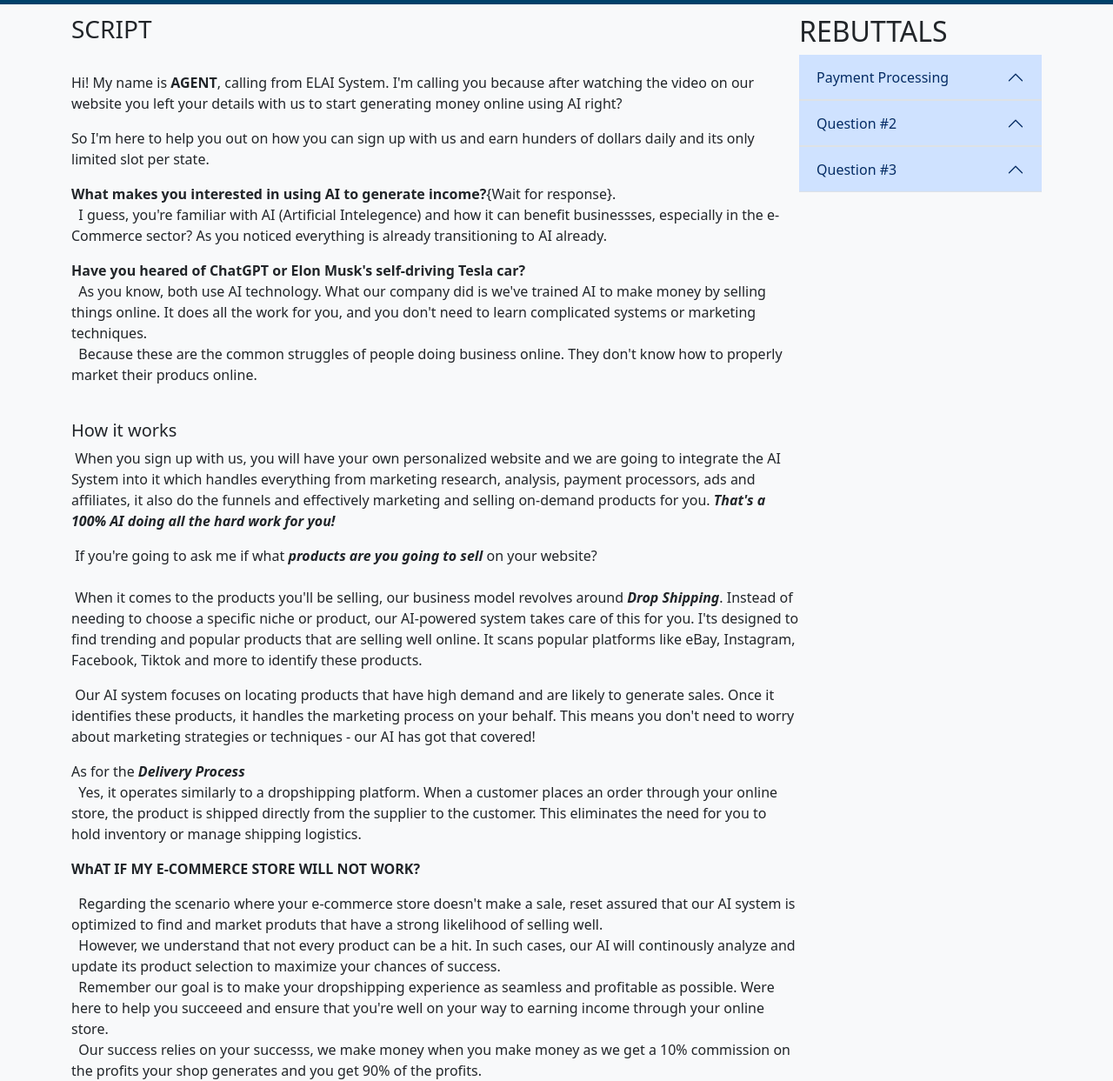
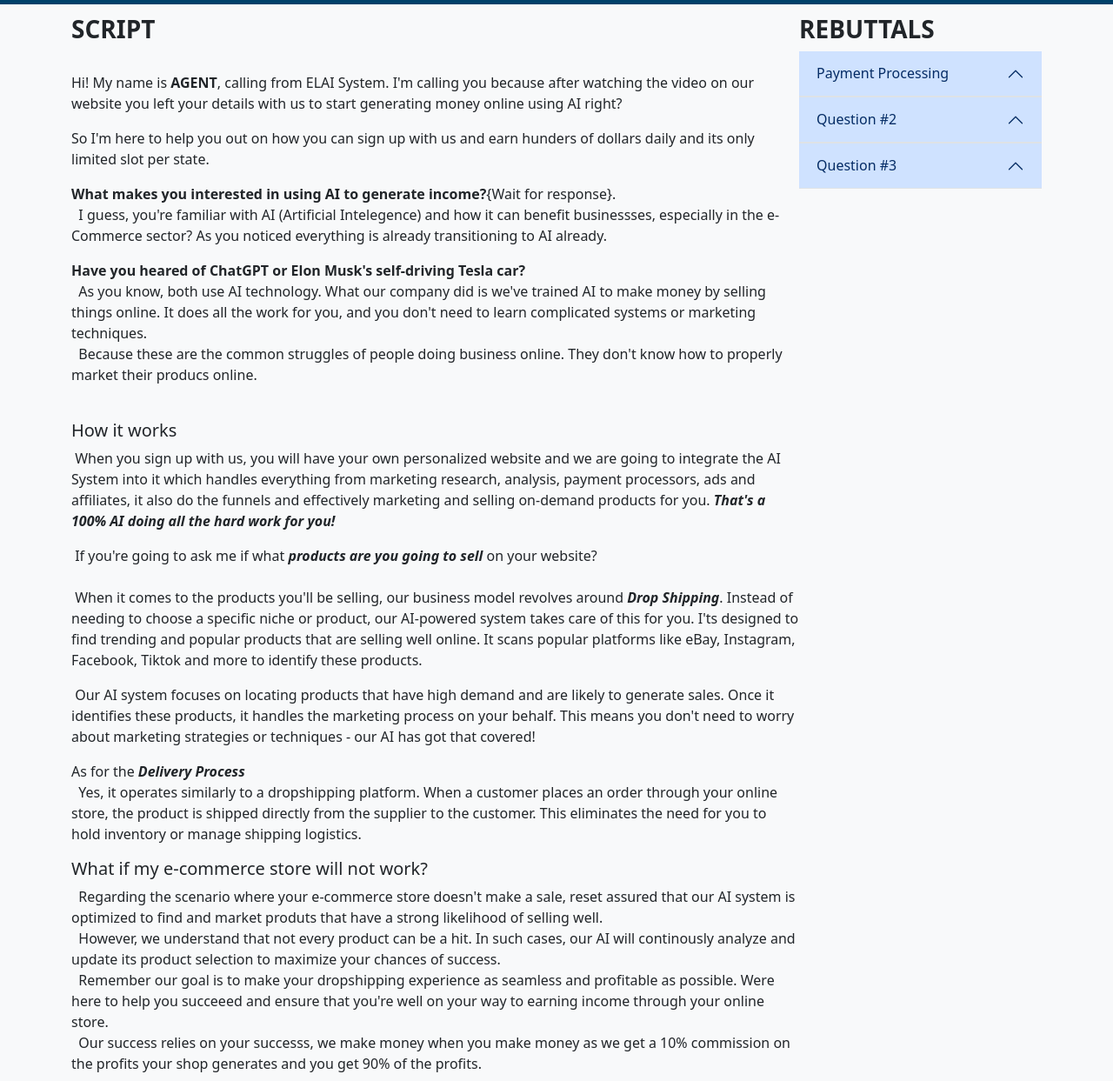
Before and after one commit to phil-gran/ELAI, a plain HTML site: page index.html in a window 1280 px wide. Shown: the part 81-1324 px from the top of the page at 87% size. Drawn offline with nearby package versions, Linux system fonts and the light colour scheme.

Commit message:
update text sizes

```diff
--- a/index.html
+++ b/index.html
@@ -43,7 +43,7 @@
         <div class="container">
             <div class="d-sm-flex">
                 <div class="col-md-9">
-                    <h3>SCRIPT</h3>
+                    <h3 class="bold">SCRIPT</h3>
                     <br>
                     <p>Hi! My name is <span class="bold">AGENT</span>, calling from ELAI System. I'm calling you because after watching the video on our website you left your details with us to start generating money online using AI right?</p>
 
@@ -77,7 +77,7 @@
                     &nbsp; Yes, it operates similarly to a dropshipping platform. When a customer places an order through your online store, the product is shipped directly from the supplier to the customer. This eliminates the need for you to hold inventory or manage shipping logistics.
                     </p>
 
-                    <p><span class="bold">WhAT IF MY E-COMMERCE STORE WILL NOT WORK?</span></p>
+                    <h5>What if my e-commerce store will not work?</h5>
                     <p>&nbsp; Regarding the scenario where your e-commerce store doesn't make a sale, reset assured that our AI system is optimized to find and market produts that have a strong likelihood of selling well. <br>
                     &nbsp; However, we understand that not every product can be a hit. In such cases, our AI will continously analyze and update its product selection to maximize your chances of success. <br>
                     &nbsp; Remember our goal is to make your dropshipping experience as seamless and profitable as possible. Were here to help you succeeed and ensure that you're well on your way to earning income through your online store. <br>
@@ -96,7 +96,7 @@
                 </div>
 
                 <div class="col-md-3">
-                    <h2>REBUTTALS</h2>
+                    <h3 class="bold">REBUTTALS</h3>
 
                     <div class="accordion accordion-flush">
                         <div class="accordion-item">
```
